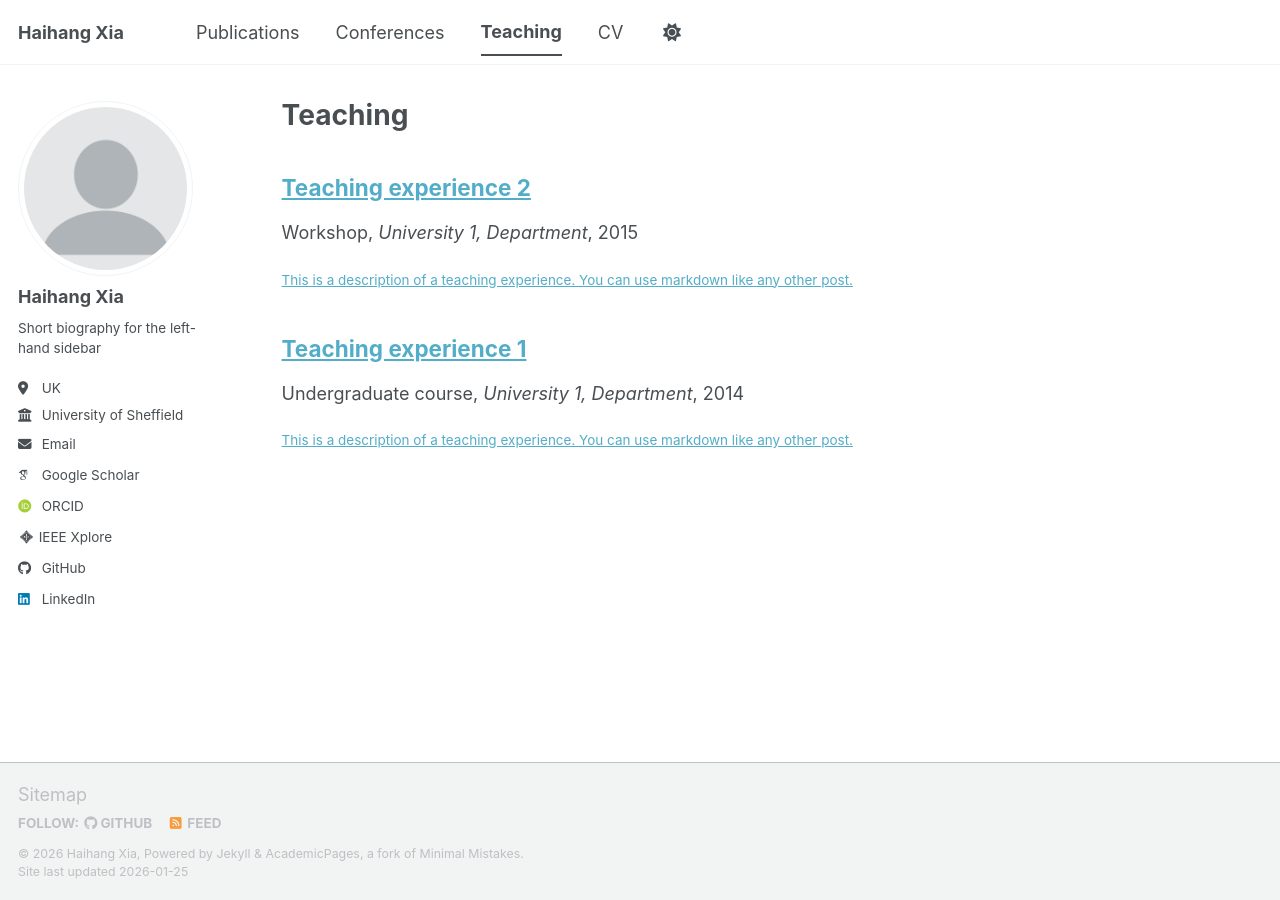
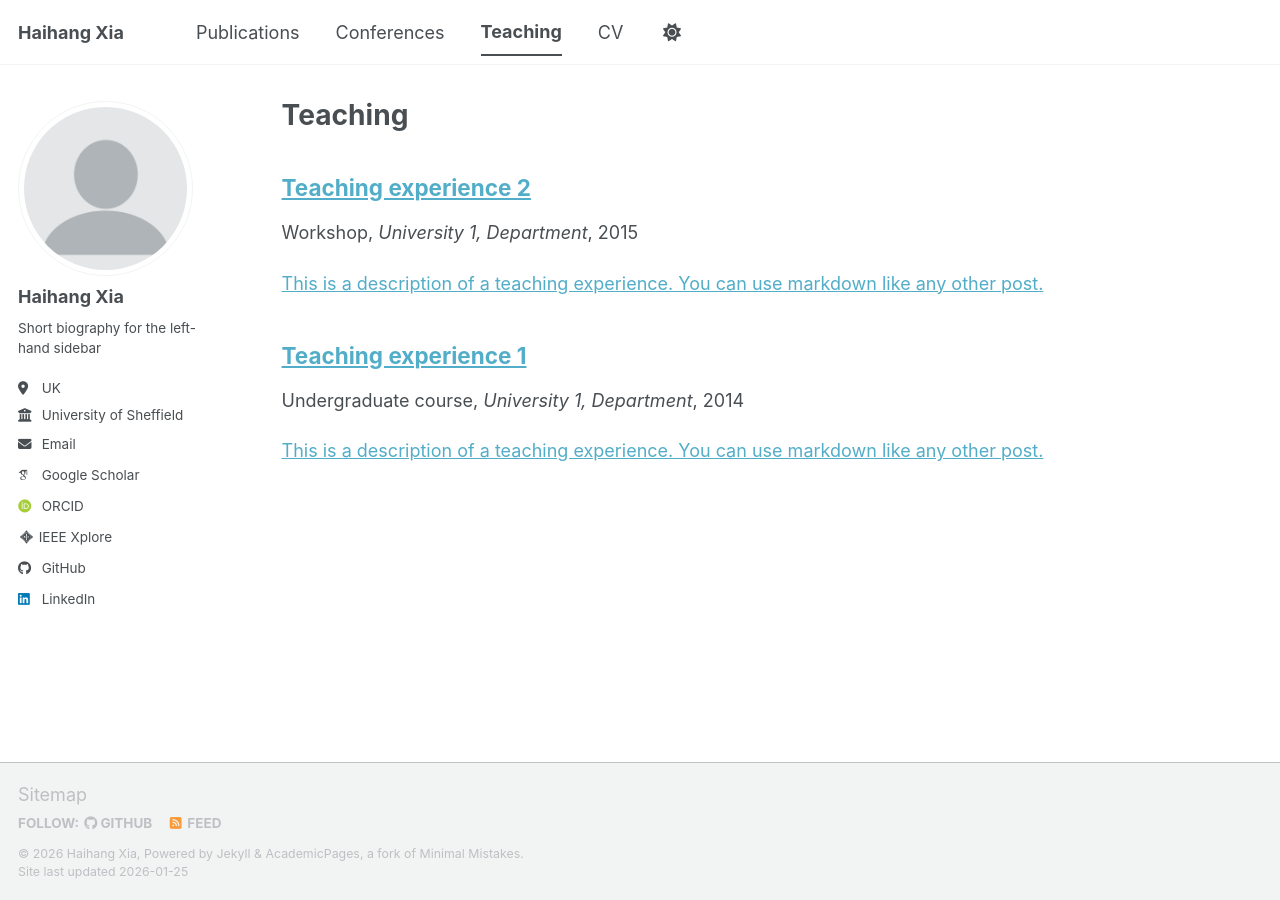
Before and after one commit to Haihang-Xia/Haihang-Xia.github.io, a Jekyll site: the page built from _pages/teaching.html, in a window 1280 px wide. Built offline with Jekyll 4.4.1, drawn with Linux system fonts in a browser that asks for light colours; some web fonts are replaced; a script bundle is joined from its source files by our own code; library files that are not in the unit come from our copies.

Commit message:
Update archive-single.html

```diff
--- a/_includes/archive-single.html
+++ b/_includes/archive-single.html
@@ -53,12 +53,12 @@
     {% endif %} -->
 
     {% if post.excerpt %}
-    <a class="archive__item-excerpt-link" href="{{ base_path }}{{ post.url }}" rel="permalink">
-    <p class="archive__item-excerpt pub-excerpt-clamp" itemprop="description">
+  <p class="pub-excerpt" itemprop="description">
+    <a class="pub-excerpt__link pub-excerpt-clamp" href="{{ base_path }}{{ post.url }}" rel="permalink">
       {{ post.excerpt | markdownify | strip_html | strip_newlines }}
-    </p>
     </a>
-    {% endif %}
+  </p>
+{% endif %}
 
     {% if post.citation and post.paperurl and post.slidesurl and post.bibtexurl %}
       <p>Recommended citation: {{ post.citation }}<br /><a href="{{ post.paperurl }}">Download Paper</a> | <a href="{{ post.slidesurl }}">Download Slides</a> | <a href="{{ post.bibtexurl }}">Download Bibtex</a></p>
```
